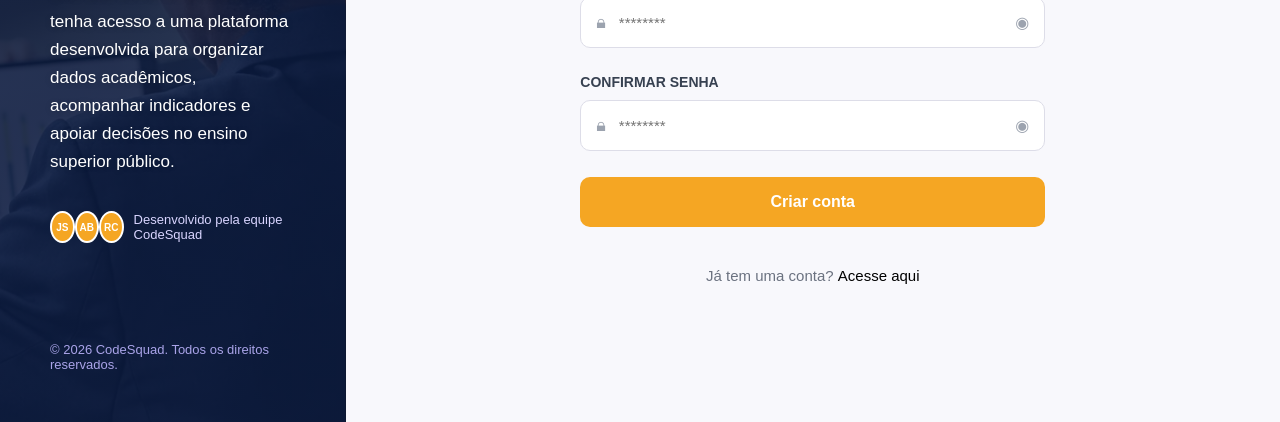
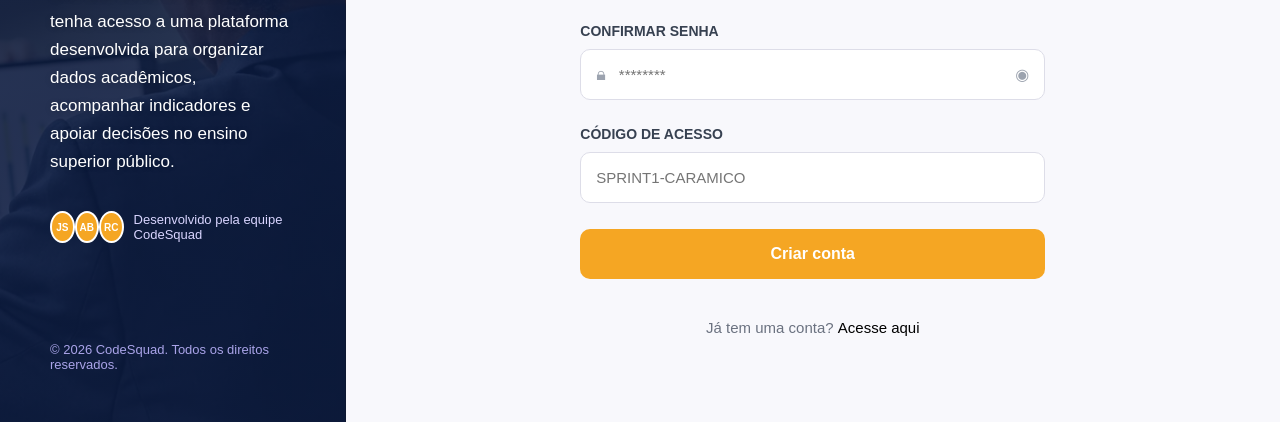
Before and after one commit to CodeSquad-Sptech/frontend, a website: page public/cadastro.html in a window 1280 px wide. Shown: the part 378-800 px from the top of the page. Drawn offline with Linux system fonts and the light colour scheme.

Commit message:
Feature: código de acesso no cadastro

```diff
--- a/public/cadastro.html
+++ b/public/cadastro.html
@@ -81,7 +81,21 @@
               />
               <span class="mostrar-senha">◉</span>
             </div>
+
           </div>
+            <div class="campo">
+            <label for="senha">CÓDIGO DE ACESSO</label>
+            <div class="campo-input">
+              <input
+                type="password"
+                id="senha"
+                placeholder="SPRINT1-CARAMICO"
+              />
+
+            </div>
+          </div>
+
+
 
           <button class="botao-entrar" type="submit">
             Criar conta
```
